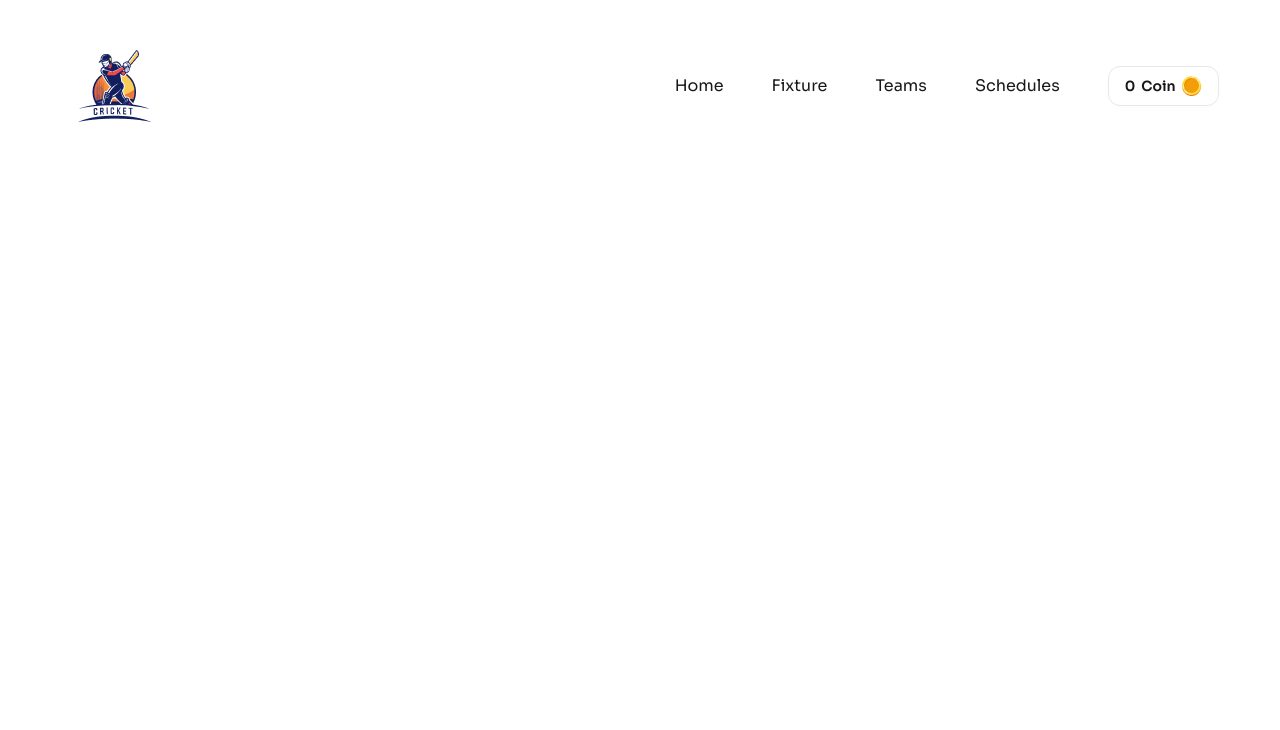
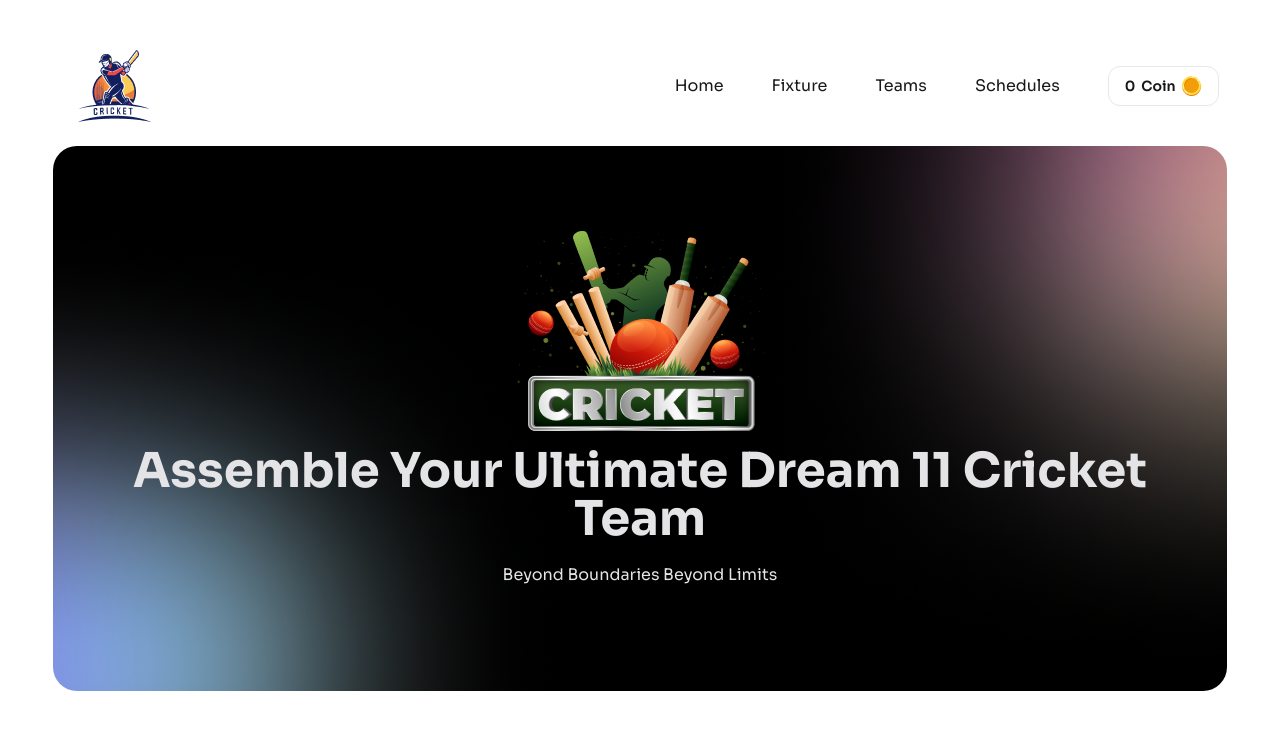
Before and after one commit to cfardin/BPL-dreame-11, a React (Vite) app: page / in a window 1280 px wide. Shown: the top 730 px of the page. Built offline with nearby package versions, Linux system fonts and the light colour scheme.

Commit message:
hero banner done

```diff
--- a/src/App.jsx
+++ b/src/App.jsx
@@ -1,4 +1,5 @@
 import './App.css'
+import Hero from './components/hero/Hero'
 import Navbar from './components/navbar/Navbar'
 
 function App() {
@@ -6,6 +7,7 @@ function App() {
   return (
     <>
         <Navbar></Navbar>
+        <Hero></Hero>
     </>
   )
 }
--- /dev/null
+++ b/src/components/hero/Hero.jsx
@@ -0,0 +1,36 @@
+import React from "react";
+import heroBG from "../../assets/bg-shadow.png";
+import heroLogo from "../../assets/banner-main.png";
+
+const Hero = () => {
+  return (
+    <div className="w-11/12 m-auto">
+      <div
+        className="hero h-136.25 bg-black rounded-3xl"
+        style={{
+          //   backgroundImage:
+          //     "url()",
+          backgroundImage: `url(${heroBG})`,
+        }}
+      >
+
+        <div className="hero-content text-neutral-content text-center flex flex-col">
+            {/* hero logo */}
+          <div>
+            <img src={heroLogo} alt="" />
+          </div>
+          <div className="">
+            <h1 className="mb-5 text-5xl font-bold">Assemble Your Ultimate Dream 11 Cricket Team</h1>
+            <p className="mb-5">
+                Beyond Boundaries Beyond Limits
+            </p>
+            {/* <button className="btn btn-primary">Claim Free Credit</button> */}
+
+          </div>
+        </div>
+      </div>
+    </div>
+  );
+};
+
+export default Hero;
```
